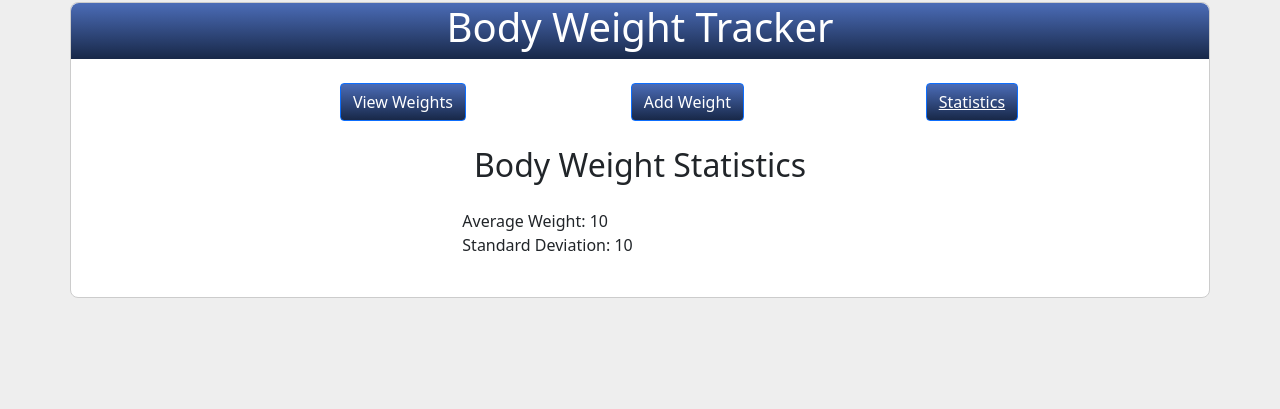
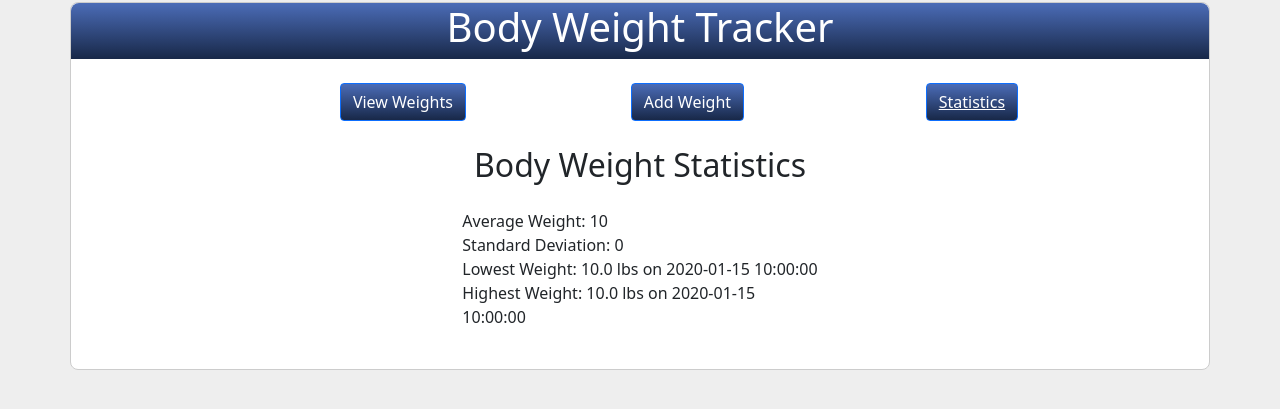
Before and after one commit to jaedmisten/body-weight-tracker, a PHP site: page /views/stats.php in a window 1280 px wide. Shown: the part 13-422 px from the top of the page. Run offline with PHP 8.4, Linux system fonts and the light colour scheme; tables that the repository leaves empty hold one stand-in row (values such as "Sample post").

Commit message:
Fixed error with standard deviation. Added lowest and highest weights to stats page.

```diff
--- a/docs/log.txt
+++ b/docs/log.txt
@@ -250,3 +250,8 @@ Added error logging to the rest of the php files that have CRUD sql statements.
 
 
 11/25/21: Added a statistics page. Currently has body weight average and standard deviation.
+
+
+11/26/21: Fixed error with standard deviations. I was not subtracting the average from the current weight
+in the loop before squaring it.
+Added lowest weight and highest weight to the stats page.
--- a/public/views/stats.php
+++ b/public/views/stats.php
@@ -22,17 +22,25 @@ try {
     $stmt->execute();
     $weights = $stmt->fetchAll(PDO::FETCH_ASSOC);
 
-    // Get average
+    // Get average, lowest weight, and highest weight.
     $total = 0;
+    $lowWeight = $weights[0];
+    $highWeight = $weights[0];
     for($i = 0; $i < count($weights); $i++) {
         $total += $weights[$i]['weight'];
+        if ($weights[$i]['weight'] < $lowWeight['weight']) {
+            $lowWeight = $weights[$i];
+        }
+        if ($weights[$i]['weight'] > $highWeight['weight']) {
+            $highWeight = $weights[$i];
+        }
     }
     $avg = $total / count($weights);
 
     // Get standard deviation
     $deviationTotal = 0;
     for ($i = 0; $i < count($weights); $i++) {
-        $deviationTotal += pow($weights[$i]['weight'], 2);
+        $deviationTotal += pow($weights[$i]['weight'] - $avg, 2);
     }
     $standardDeviation = sqrt($deviationTotal / count($weights));
 } catch (PDOException $e) {
@@ -43,7 +51,12 @@ try {
 ?>
 <div class="row">
     <div class="col-md-4 offset-md-4">
-        <p>Average Weight: <?php echo $avg; ?><br>Standard Deviation: <?php echo round($standardDeviation, 4); ?></p>
+        <p>
+            Average Weight: <?php echo $avg; ?>
+            <br>Standard Deviation: <?php echo round($standardDeviation, 4); ?>
+            <br>Lowest Weight: <?php echo $lowWeight['weight'] . ' lbs on ' . $lowWeight['date']; ?>
+            <br>Highest Weight: <?php echo $highWeight['weight'] . ' lbs on ' . $highWeight['date']; ?>
+        </p>
     </div>
 </div>
 <script>
```
